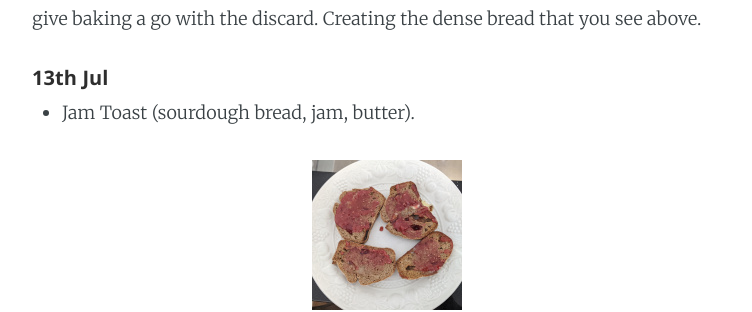
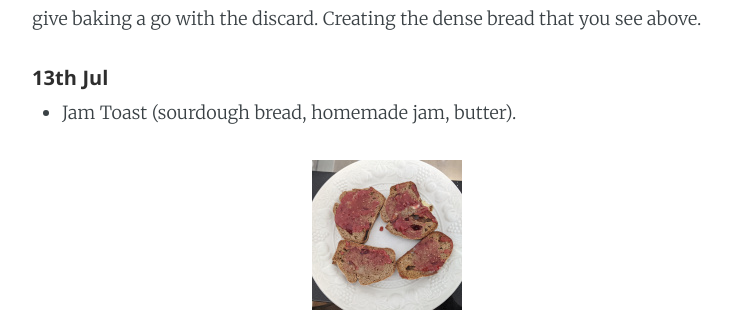
Before and after one commit to NiallBunting/niallbunting.github.io, a Jekyll site: the page built from _posts/2023-07-01-one-ingredient-challenge.markdown, in a window 1280 px wide and 900 px high, scrolled down 9084 px. Shown: the part 159-471 px from the top of the window, without its empty margins (253-1005 px from the left). Built offline with Jekyll 4.4.1, drawn with Linux system fonts in a browser that asks for light colours.

```diff
--- a/_posts/2023-07-01-one-ingredient-challenge.markdown
+++ b/_posts/2023-07-01-one-ingredient-challenge.markdown
@@ -416,7 +416,7 @@
 
 ##### 13th Jul
 
-* Jam Toast (sourdough bread, jam, butter).
+* Jam Toast (sourdough bread, homemade jam, butter).
 
 <div class="gallery">
   <div class="galleryitem">
```
